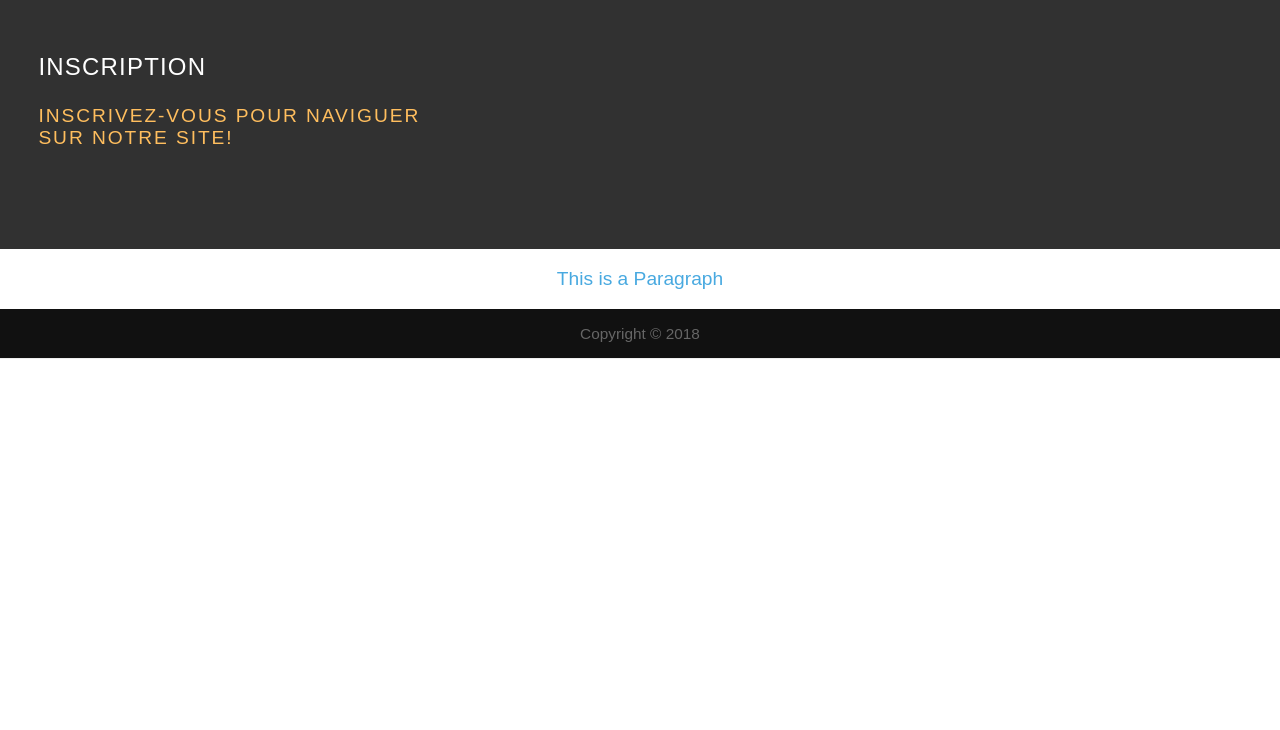
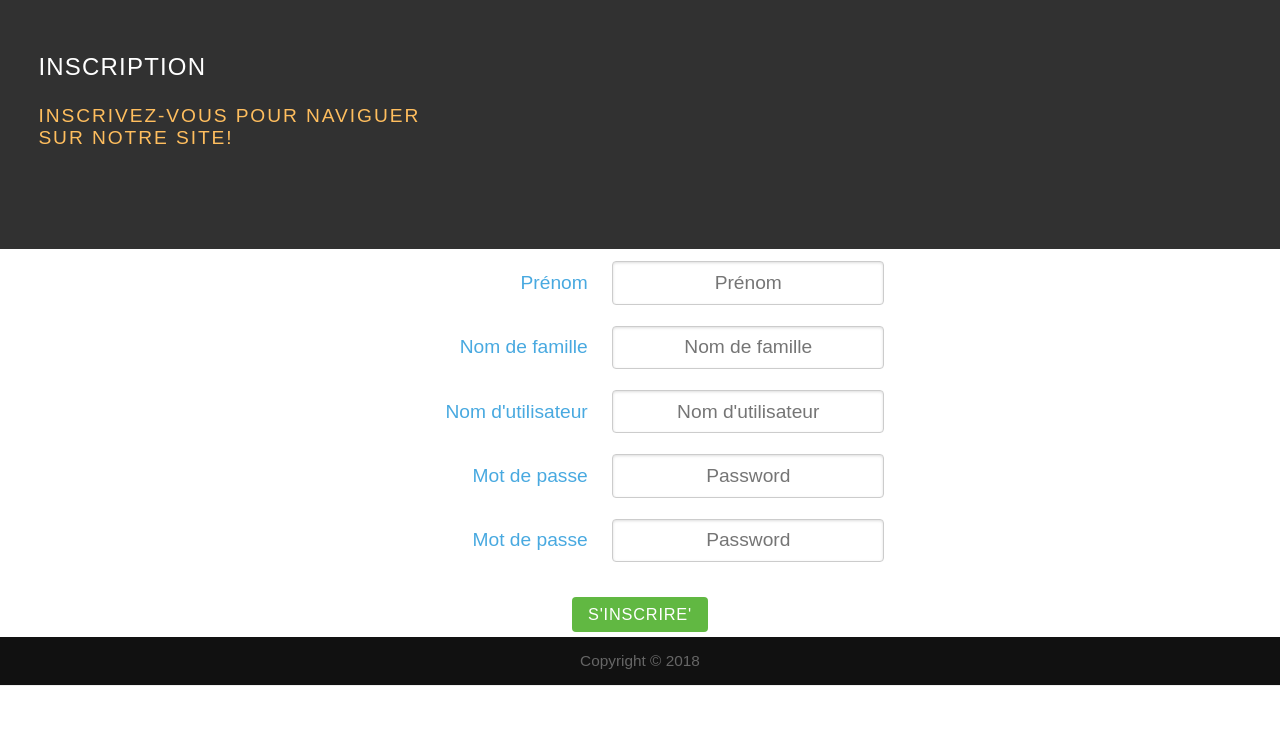
Before and after one commit to yjacques940/Site_Web_Paysages, a PHP site: page /view/view_registration.php in a window 1280 px wide. Shown: the part 70-800 px from the top of the page. Run offline with PHP 8.4, Linux system fonts and the light colour scheme; data that the repository does not hold is empty; some libraries are stand-ins or nearby versions.

Commit message:
Formulaire Inscription

```diff
--- a/view/view_registration.php
+++ b/view/view_registration.php
@@ -4,19 +4,72 @@ $title = "Inscription";
 $SubTitle = "Inscrivez-vous pour naviguer sur notre site!";
 ob_start();
 ?>
-<!DOCTYPE html>
-<html>
 <head>
-	<meta charset="UTF-8">
-    <title><?php $title ?></title>
-    <link rel="stylesheet" href="/css/main.css">
+<meta charset="UTF-8">
+    <script type="text/javascript" src="./jquery-validation-1.15.0/lib/jquery-1.11.1.js"></script>
+<script type="text/javascript" src="./jquery-validation-1.15.0/dist/jquery.validate.min.js"></script>
+<script type="text/javascript" src="./jquery-validation-1.15.0/dist/localization/messages_fr.js"></script>
+
 </head>
+<body>
+    <form id="formulaire_connexion" class="pure-form pure-form-aligned" action="index.php?action=connexion" type="actionForm" method="POST">
+        <fieldset>
+            <div class="pure-control-group">
+                    <label for="firstname">Prénom</label>
+                    <input name="firstname" id="firstname" type="text" placeholder="Prénom">
+            </div>
+            <div class="pure-control-group">
+            <label for="lastname">Nom de famille</label>
+                    <input for="lastname" name="lastname" id="lastname" type="text" placeholder="Nom de famille">
+            </div>
+            <div class="pure-control-group">
+                    <label for="username">Nom d'utilisateur</label>
+                    <input name="username" id="username" type="text" placeholder="Nom d'utilisateur">
+            </div>
+            <div class="pure-control-group">
+                    <label for="password">Mot de passe</label>
+                    <input name="password" id="password" type="password" placeholder="Password">
+            </div>
+            <div class="pure-control-group">
+                    <label for="password_confirm">Mot de passe</label>
+                    <input name="password_confirm" id="password_confirm" type="password" placeholder="Password">
+            </div>
+        </fieldset>
+        <button type="submit" class="pure-button pure-button-primary">S'inscrire'</button>
+    </form>
+    <script>
+    $('#formulaire_connexion').validate({
+        errorClass: "mon_erreur_classe",
+        errorElement: "em",
+        onfocusout: function(test) {
+            this.element(test);
+        },
+        rules: {
+            username: {
+                required: true,
+            },
+            password: {
+                required: true,
+            },
+        },
+        messages: {
+            username: {
+                required: "Veuillez entrer votre nom d'usager",
+            },
+            password: {
+                required: 'Veuillez entrez votre mot de passe',
+            },
+        }
+    });
 
-	<body>
-		<p> This is a Paragraph </p>
-	</body>
+</script>
 
-</html>
+<style>
+    .mon_erreur_classe {
+        color: red;
+    }
 
+</style>
+</body>
 <?php $contenu = ob_get_clean(); ?>
-<?php require("gabarit.php"); ?>
+<?php require('gabarit.php');?>
```
